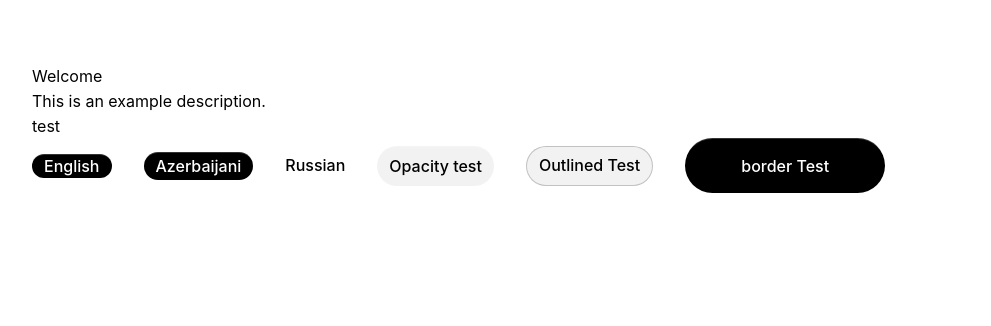
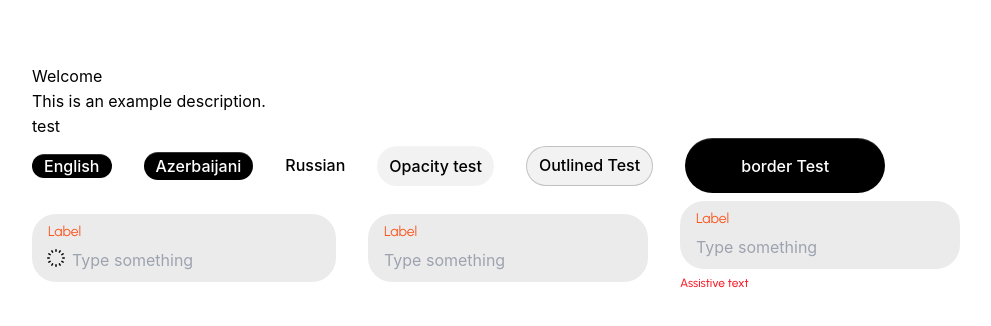
Before and after one commit to aradH01/cinematic, a Next.js app: page / in a window 1280 px wide. Shown: the top 326 px of the page, without its empty margins (32-1023 px from the left). Built offline with nearby package versions, Linux system fonts and the light colour scheme.

Commit message:
feat(input): add input component

```diff
--- a/src/app/page.tsx
+++ b/src/app/page.tsx
@@ -2,6 +2,7 @@
 
 import { useTranslation } from 'next-i18next';
 import {Button} from "@/components/elements/Button";
+import {Input} from "@/components/elements/Input";
 
 export default function HomePage() {
     const { t, i18n } = useTranslation(); // Use default namespace or specify if required
@@ -31,6 +32,11 @@ export default function HomePage() {
               <Button outlined title="Outlined Test"/>
               <Button height="55px" width="200px" title="border Test"/>
           </div>
+            <div className="flex gap-8 items-center">
+                    <Input icon="Loading" label="Label" placeHolder="Type something"/>
+                    <Input label="Label" placeHolder="Type something"/>
+                    <Input error="Assistive text" label="Label" placeHolder="Type something"/>
+          </div>
         </div>
     );
 }
--- a/src/components/elements/Icon/Icons.tsx
+++ b/src/components/elements/Icon/Icons.tsx
@@ -23,8 +23,17 @@ const Loading = (props: React.SVGProps<SVGSVGElement>) => (
         />
     </svg>
 );
+const Close = (props: React.SVGProps<SVGSVGElement>) => (
+    <svg xmlns="http://www.w3.org/2000/svg" width="24" height="24" viewBox="0 0 24 24" fill="none" {...props}>
+        <path fill-rule="evenodd" clip-rule="evenodd"
+              d="M22 12C22 17.5228 17.5228 22 12 22C6.47715 22 2 17.5228 2 12C2 6.47715 6.47715 2 12 2C17.5228 2 22 6.47715 22 12ZM8.96963 8.96965C9.26252 8.67676 9.73739 8.67676 10.0303 8.96965L12 10.9393L13.9696 8.96967C14.2625 8.67678 14.7374 8.67678 15.0303 8.96967C15.3232 9.26256 15.3232 9.73744 15.0303 10.0303L13.0606 12L15.0303 13.9696C15.3232 14.2625 15.3232 14.7374 15.0303 15.0303C14.7374 15.3232 14.2625 15.3232 13.9696 15.0303L12 13.0607L10.0303 15.0303C9.73742 15.3232 9.26254 15.3232 8.96965 15.0303C8.67676 14.7374 8.67676 14.2625 8.96965 13.9697L10.9393 12L8.96963 10.0303C8.67673 9.73742 8.67673 9.26254 8.96963 8.96965Z"
+              fill="black" fill-opacity="0.5"/>
+    </svg>
+);
+
 const Empty = (props: React.SVGProps<SVGSVGElement>) => null;
 export const Icons = {
     Loading,
     Empty,
+    Close
 } as const;
--- /dev/null
+++ b/src/components/elements/Input/Input.tsx
@@ -0,0 +1,164 @@
+'use client'
+import styled from "@emotion/styled";
+import React, {forwardRef, useState} from "react";
+import {AvailableIcons, Icon} from '@/components/elements/Icon';
+import {Typography} from "../Typography";
+import {Simulate} from "react-dom/test-utils";
+
+
+export interface InputProps {
+    label: string,
+    type?: string,
+    icon?: AvailableIcons,
+    error?: string,
+    className?: string,
+    placeHolder?: string,
+    onChange?: React.ChangeEventHandler<HTMLInputElement>;
+    disabled?: boolean;
+}
+
+const Wrapper = styled.div`
+`
+const Container = styled.div`
+    width: 100%;
+    text-align: left;
+    position: relative;
+    backdrop-filter: blur(25px);
+
+`
+
+
+const StyledInput = styled.input<{ hasIcon: boolean }>`
+    width: 100%;
+    font-weight: 400;
+    font-size: 16px;
+    text-align: left;
+    height: 68px;
+    margin-top: 8px;
+    padding: 32px 16px 8px ${({hasIcon}) => (hasIcon ? "40px" : "16px")};
+    background-color: ${({theme}) => theme.components.inputBackground};
+    transition: 600ms ease all;
+    display: block;
+    color: ${({theme}) => theme.font.black};
+    border-radius: 24px;
+    caret-color: ${({theme}) => theme.components.green300};
+
+    &:hover {
+
+    }
+
+    &:focus, &:valid {
+        outline: none;
+        //box-shadow: 0px 0px 10px 0px rgba(64, 64, 64, 0.6);
+    }
+`
+const PassIcon = styled.span`
+    position: absolute;
+    top: 50%;
+    right: 0;
+    transform: translate(-15px, -50%);
+
+`
+const StyledIcon = styled.div`
+    position: absolute;
+    top: 65%;
+    left: 0;
+    transform: translate(15px, -50%);
+
+`
+const Label = styled.label`
+    font-size: 14px;
+    font-weight: 400;
+    line-height: 20px;
+    pointer-events: none;
+    position: absolute;
+    top: 8px;
+    left: 16px;
+    color: ${({theme}) => theme.font.red300};
+`
+const ErrorText = styled.div`
+    span {
+        color: ${({theme}) => theme.font.errorText};
+        margin-top: 6px;
+        font-size: 12px;
+        font-weight: 500;
+        line-height: 16px;
+        font-family: Urbanist;
+    }
+`
+const ClearIcon = styled.div`
+    position: absolute;
+    top: 50%;
+    right: 16px;
+    transform: translateY(-50%);
+    cursor: pointer;
+    display: flex;
+    align-items: center;
+    justify-content: center;
+    width: 24px;
+    height: 24px;
+
+    svg {
+        transition: 0.3s ease all;
+        width: 24px;
+        height: 24px;
+
+        &:hover {
+            fill: ${({theme}) => theme.font.black};
+        }
+    }
+`;
+export const Input = forwardRef<HTMLInputElement, InputProps>(({
+                                                                   className,
+                                                                   placeHolder,
+                                                                   label,
+                                                                   type,
+                                                                   icon,
+                                                                   error,
+                                                                   ...rest
+                                                               }, ref) => {
+        const [value, setValue] = useState("");
+        const [focus, setFocus] = useState(false);
+
+        const handleInputChange: React.ChangeEventHandler<HTMLInputElement> = (e) => {
+            setValue(e.target.value);
+            if (rest.onChange) rest.onChange(e);
+        };
+    const handleClear = (e: React.MouseEvent<HTMLDivElement>) => {
+        e.preventDefault(); // Prevent any unintended behavior
+        setValue("");
+
+
+        const inputElement = e.currentTarget
+            .parentElement?.querySelector("input") as HTMLInputElement;
+        inputElement?.focus();
+    };
+
+        return (
+            <Wrapper className={className}>
+                <Container>
+                    <Label className="font-urbanist">{label}</Label>
+                    {value && (
+                        <ClearIcon onClick={handleClear}>
+                            <Icon name="Close"/>
+                        </ClearIcon>
+                    )}
+                    <StyledInput hasIcon={!!icon}
+                                 onChange={handleInputChange} value={value}
+                                 placeholder={placeHolder} required ref={ref} type={type} {...rest}/>
+                    {icon ? <StyledIcon>
+                        <Icon name={icon || "Empty"}/>
+                    </StyledIcon> : ''}
+                </Container>
+                <ErrorText>
+                    {error &&
+                        <Typography.Text color="errorText">
+                            {error}
+                        </Typography.Text>
+                    }
+                </ErrorText>
+            </Wrapper>
+        )
+    }
+)
+Input.displayName = "Input"
--- /dev/null
+++ b/src/components/elements/Input/index.ts
@@ -0,0 +1 @@
+export {Input} from './Input'
--- a/src/shared/styles/themes.ts
+++ b/src/shared/styles/themes.ts
@@ -12,11 +12,15 @@ const light = {
         nonActive: '#92929D',
         opacityButton: 'rgba(233, 233, 233, 0.60)',
         outlinedButton: 'rgba(255, 255, 255, 0.60)',
-        outlinedButtonBorder: 'rgba(0, 0, 0, 0.20)'
+        outlinedButtonBorder: 'rgba(0, 0, 0, 0.20)',
+        inputBackground: 'rgba(0, 0, 0, 0.08)',
+        green300: '#52C41A'
     },
     font: {
         white: '#fff',
         black: '#000',
+        red300: '#FA541C',
+        errorText: '#F5222D'
     },
 };
 
@@ -28,11 +32,15 @@ const dark: AppTheme = {
         nonActive: '#92929D',
         opacityButton: 'rgba(233, 233, 233, 0.60)',
         outlinedButton: 'rgba(255, 255, 255, 0.60)',
-        outlinedButtonBorder: 'rgba(0, 0, 0, 0.20)'
+        outlinedButtonBorder: 'rgba(0, 0, 0, 0.20)',
+        inputBackground: 'rgba(0, 0, 0, 0.08)',
+        green300: '#52C41A'
     },
     font: {
         white: '#fff',
         black: '#000',
+        red300: '#FA541C',
+        errorText: '#F5222D'
     },
 };
 
--- a/tailwind.config.ts
+++ b/tailwind.config.ts
@@ -15,9 +15,9 @@ const config: Config = {
         foreground: "var(--foreground)",
       },
       fontFamily: {
-        lecturis: ['"FH Lecturis"', ...fontFamily.sans],
-        lecturisRounded: ['"FH Lecturis Rounded"', ...fontFamily.sans],
-        urbanist: ['Urbanist', ...fontFamily.sans],
+        lecturis: ['"FH Lecturis"'],
+        lecturisRounded: ['"FH Lecturis Rounded"'],
+        urbanist: ['Urbanist'],
       },
     },
   },
```
